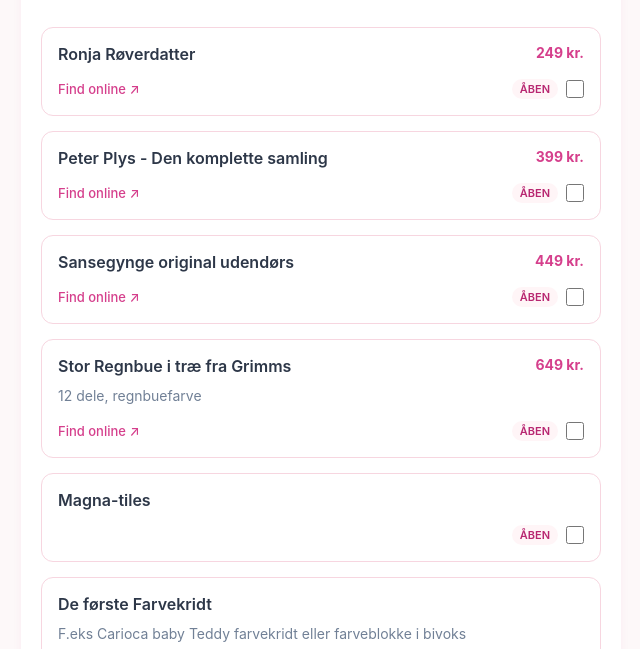
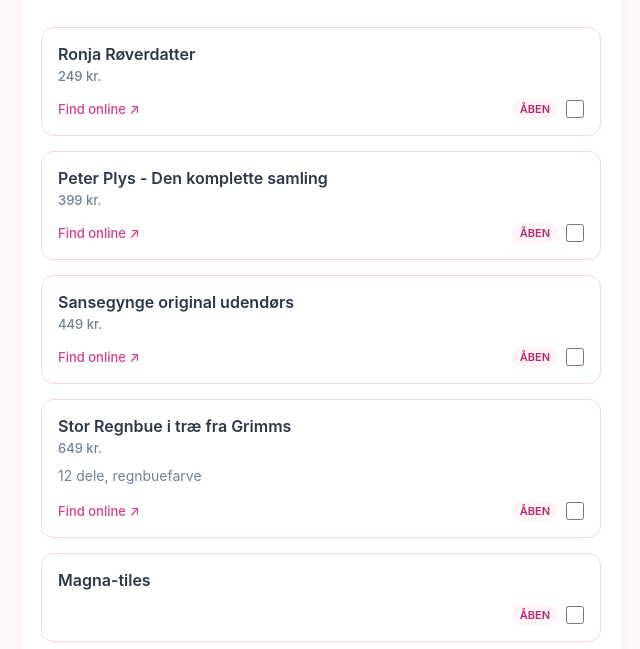
Before and after one commit to emilbs-git/clara-wishlist, a plain HTML site: page index.html in a window 1280 px wide. Shown: the part 151-800 px from the top of the page, without its empty margins (319-959 px from the left). Drawn offline with Linux system fonts and the light colour scheme; no server answers.

Commit message:
Update index.html

```diff
--- a/index.html
+++ b/index.html
@@ -29,10 +29,10 @@
         .wish-list { display: flex; flex-direction: column; gap: 15px; }
         .wish-item { border: 1px solid var(--border); border-radius: 12px; padding: 16px; display: flex; flex-direction: column; gap: 10px; background: var(--card-bg); }
         .wish-item.claimed { background-color: var(--claimed-bg); border-color: #e2e8f0; }
-        .wish-header { display: flex; justify-content: space-between; align-items: flex-start; gap: 10px; }
+        .wish-header { display: flex; flex-direction: column; gap: 4px; }
         .wish-title { font-weight: 600; font-size: 16px; color: var(--text-main); }
         .wish-item.claimed .wish-title { text-decoration: line-through; color: var(--claimed-text); }
-        .wish-price { font-weight: 700; font-size: 14px; color: var(--accent); white-space: nowrap; }
+        .wish-price { font-weight: 500; font-size: 13px; color: var(--text-muted); white-space: nowrap; }
         .wish-item.claimed .wish-price { color: var(--claimed-text); }
         .wish-description { font-size: 14px; color: var(--text-muted); line-height: 1.4; }
         .wish-item.claimed .wish-description { color: var(--claimed-text); }
@@ -68,7 +68,7 @@
         { id: "4", title: "Stor Regnbue i træ fra Grimms", price: "649 kr.", description: "12 dele, regnbuefarve", url: "https://legeakademiet.dk/regnbue-af-trae-12-dele-1270-82213.html?srsltid=AfmBOop3RNOtsxSL9t4oTvc7ZdkWtYXZQfkFohqcLkP0NmLR8tbPyZHR1_g" },
         { id: "5", title: "Magna-tiles", price: "", description: "", url: "" },
         { id: "6", title: "De første Farvekridt", price: "", description: "F.eks Carioca baby Teddy farvekridt eller farveblokke i bivoks", url: "" },
-        { id: "7", title: "Fjällräven Kånken Mini - Ox Red", price: "ca. 549 kr.", description: "", url: "https://www.pricerunner.dk/pl/1196-3211192476/Tasker/Fjaellraeven-Kaanken-Mini-Ox-Red-Sammenlign-Priser?sort=PRICE&price=PRICE_WITH_SHIPPING" },
+        { id: "7", title: "Fjällräven Kånken Mini - Ox Red", price: "549 kr.", description: "", url: "https://www.pricerunner.dk/pl/1196-3211192476/Tasker/Fjaellraeven-Kaanken-Mini-Ox-Red-Sammenlign-Priser?sort=PRICE&price=PRICE_WITH_SHIPPING" },
         { id: "8", title: "Kasse/opbevaring til Claras legetøj", price: "", description: "", url: "" },
         { id: "9", title: "Tilskud til gyngestativ", price: "", description: "", url: "" },
         { id: "10", title: "Junior dyne helårs og sengetøj hertil", price: "", description: "", url: "" },
@@ -126,7 +126,7 @@
             itemDiv.innerHTML = `
                 <div class="wish-header">
                     <span class="wish-title">${onske.title}</span>
-                    <span class="wish-price">${onske.price}</span>
+                    ${onske.price ? `<span class="wish-price">${onske.price}</span>` : ''}
                 </div>
                 ${onske.description ? `<p class="wish-description">${onske.description}</p>` : ''}
                 <div class="wish-actions">
```
